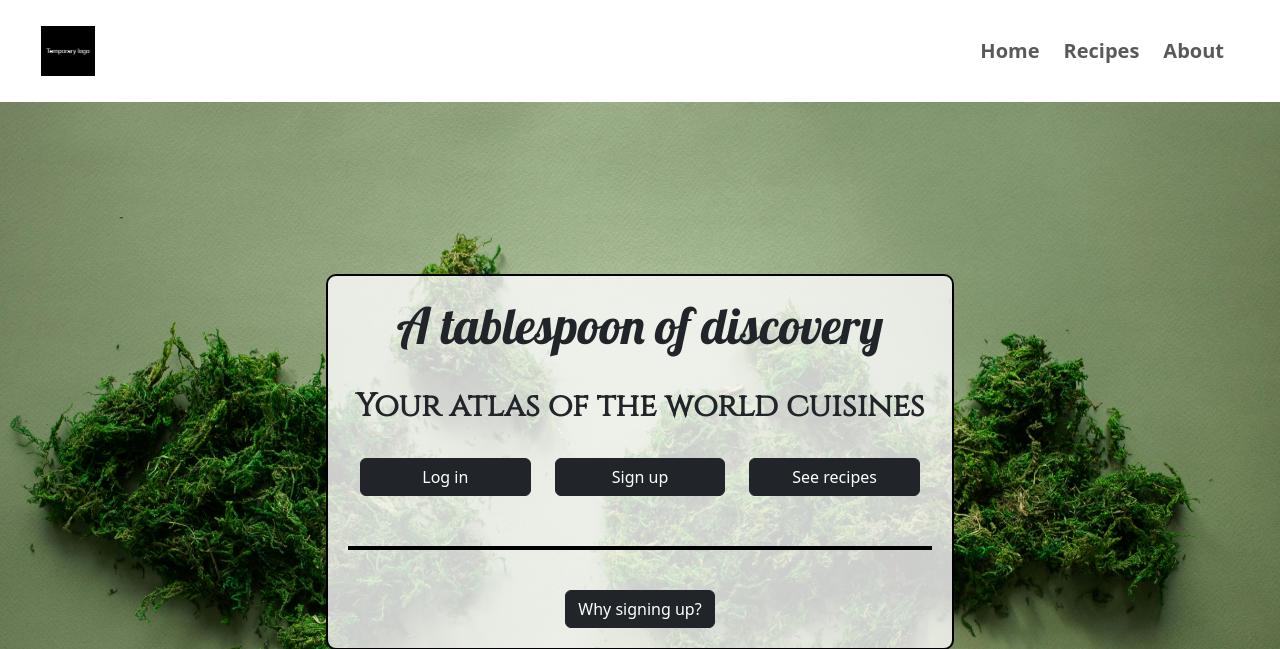
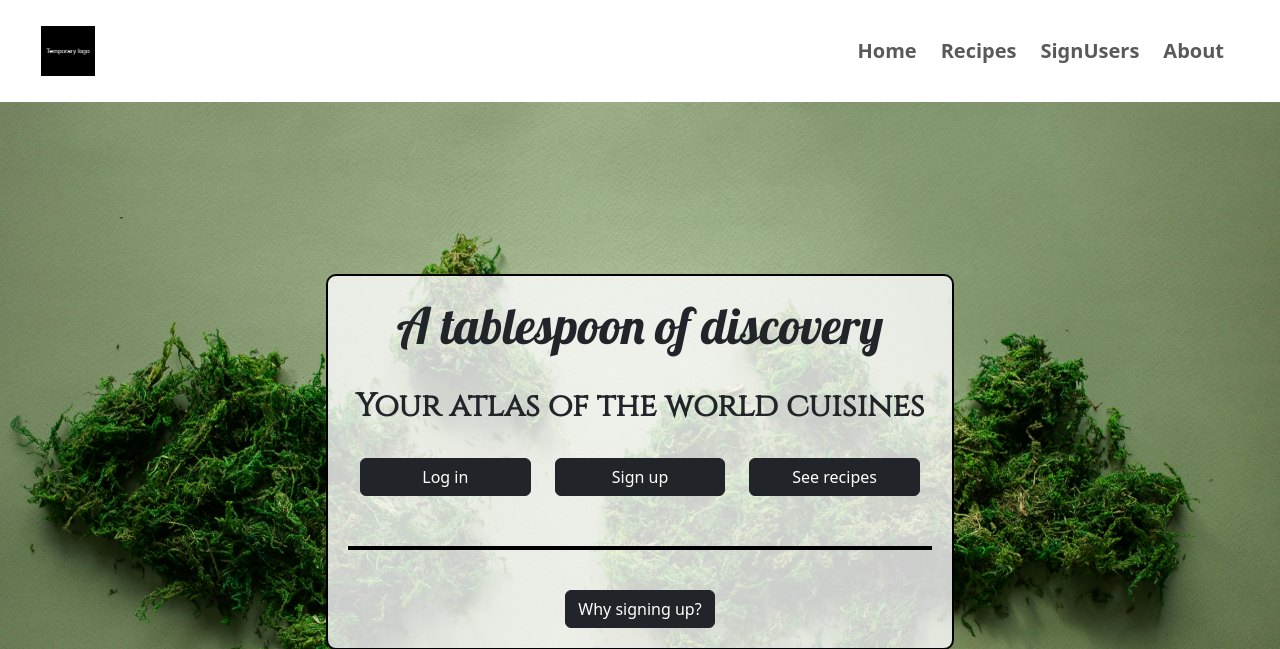
Before and after one commit to AlexaCai/recipe-app-django, a Django app: page /home/ in a window 1280 px wide. Shown: the top 649 px of the page. Run offline with Django 4.2, Linux system fonts and the light colour scheme.

Commit message:
Temporary update for testing

```diff
--- a/Django-project/A2_Recipe_App/src/recipes/templates/recipes/home.html
+++ b/Django-project/A2_Recipe_App/src/recipes/templates/recipes/home.html
@@ -35,6 +35,9 @@
                         </li>
                         <li class="nav-item">
                             <a class="nav-link" href="{% url 'recipes:recipes_list_unsigned_users' %}">Recipes</a>
+                        </li>
+                        <li class="nav-item">
+                            <a class="nav-link" href="{% url 'recipes:recipes_list_signed_users' %}">SignUsers</a>
                         </li>
                         <li class="nav-item">
                             <a class="nav-link" href="#projects-section">About</a>
```
